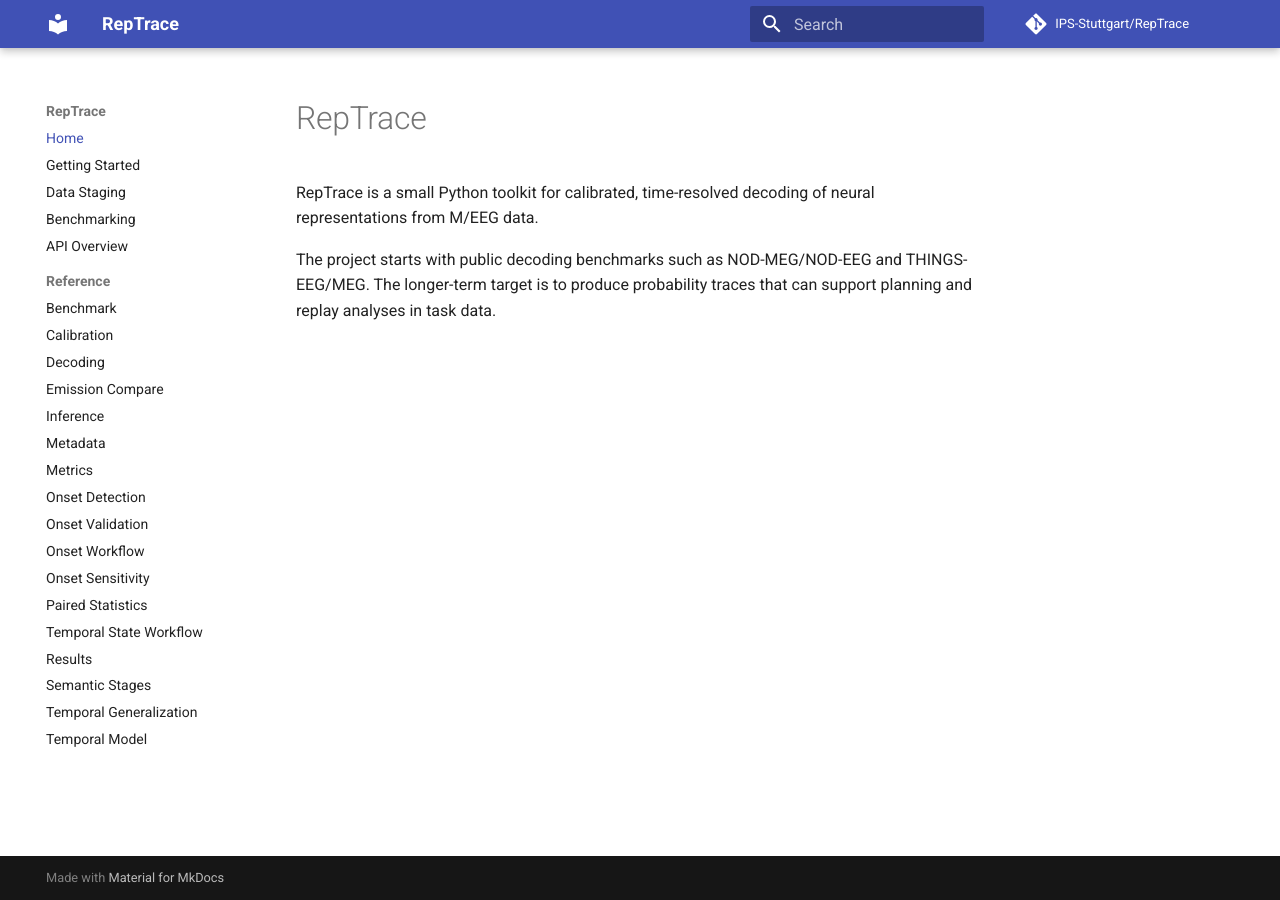
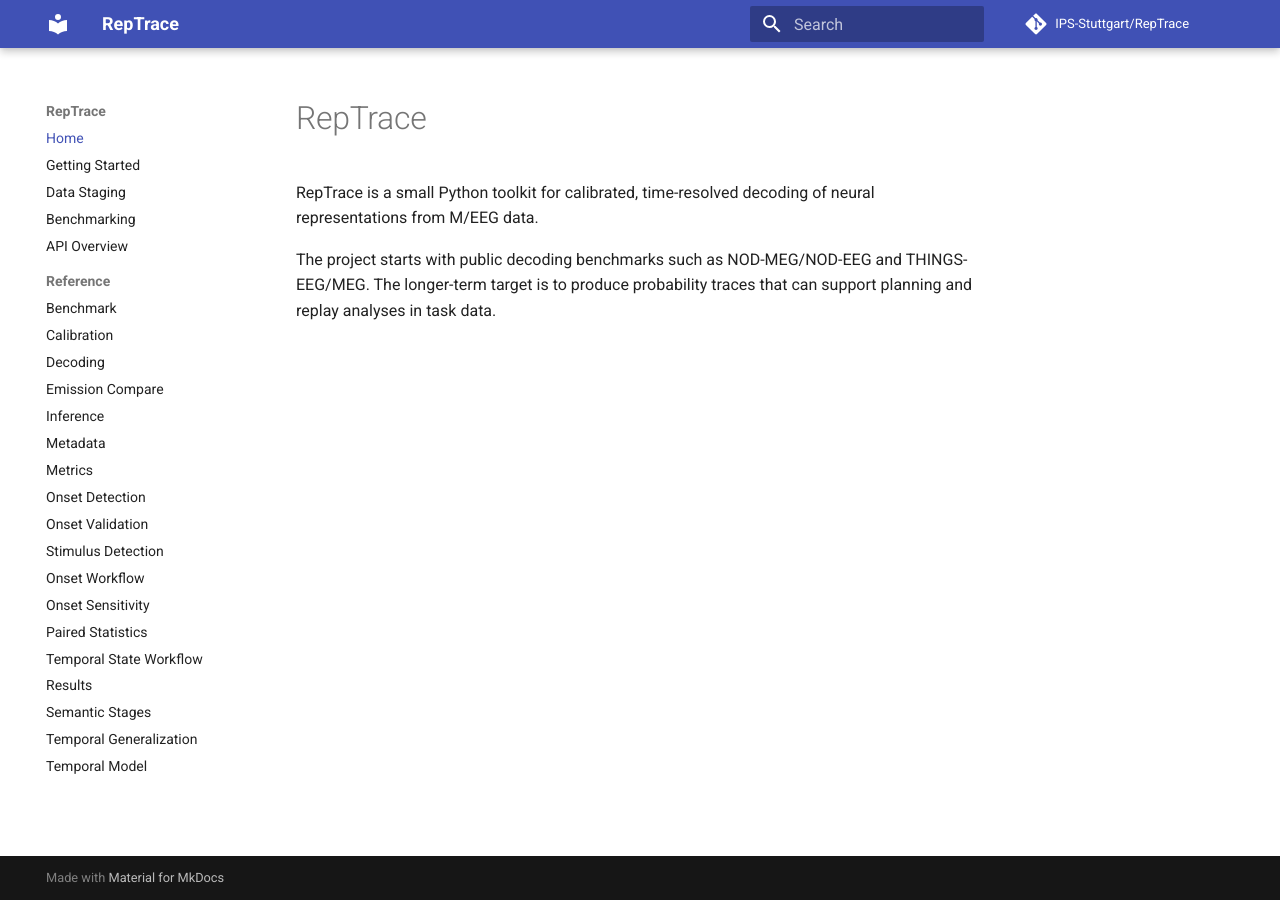
Before and after one commit to FlorianPfaff/RepTrace, an MkDocs documentation site: the page built from docs/index.md, in a window 1280 px wide. Built offline with MkDocs 1.6.1 and Material for MkDocs 9.7.7, drawn with Linux system fonts in a browser that asks for light colours; comment, search, counter and statistics services are not loaded.

Commit message:
Add stimulus detection docs nav

```diff
--- a/mkdocs.yml
+++ b/mkdocs.yml
@@ -20,6 +20,7 @@ nav:
       - Metrics: reference/metrics.md
       - Onset Detection: reference/onset-detection.md
       - Onset Validation: reference/onset-validation.md
+      - Stimulus Detection: reference/stimulus-detection.md
       - Onset Workflow: reference/onset-workflow.md
       - Onset Sensitivity: reference/onset-sensitivity.md
       - Paired Statistics: reference/paired-stats.md
```
